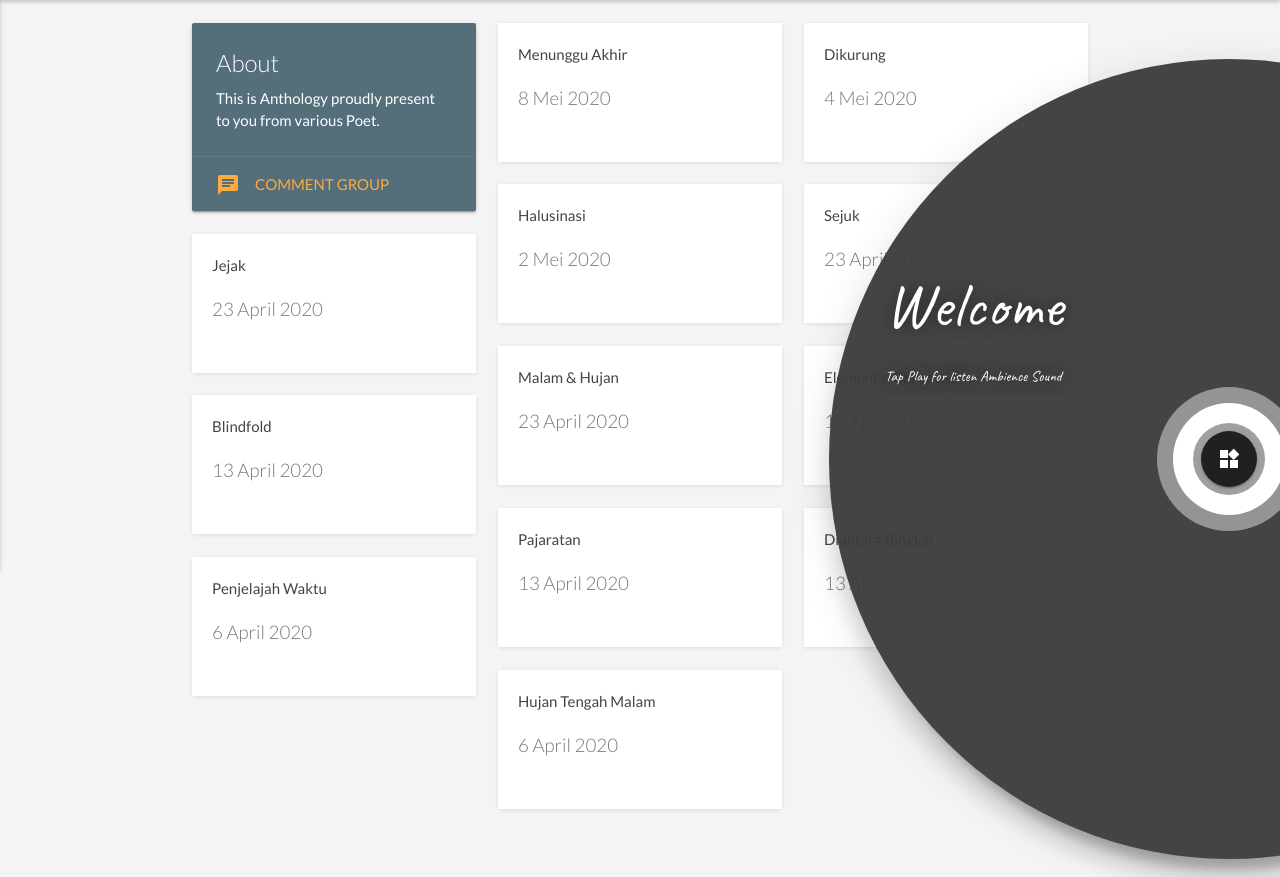
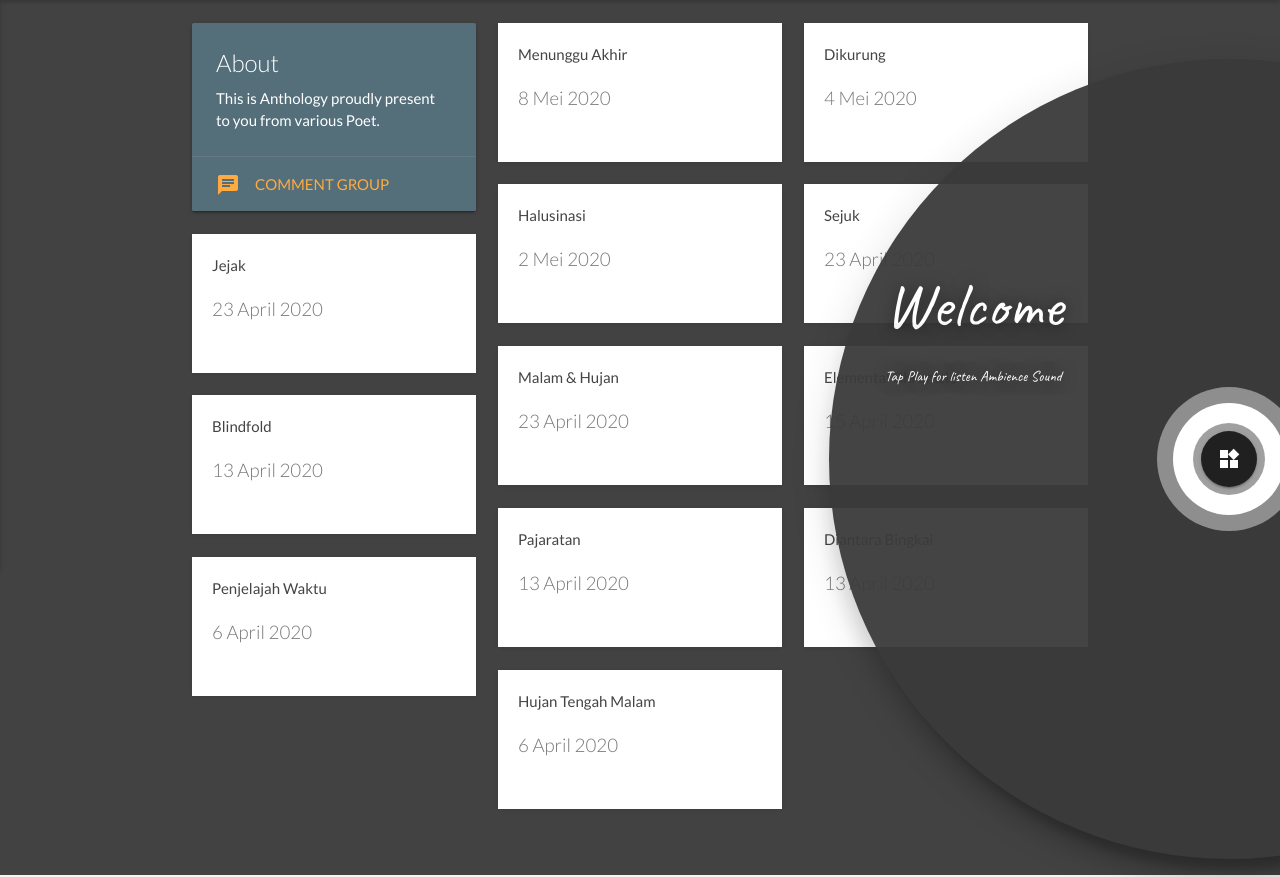
Before and after one commit to taufardh/poetry, a Jekyll site: the page built from index.html, in a window 1280 px wide. Shown: the part 390-1267 px from the top of the page. Built offline with Jekyll 4.4.1, drawn with Linux system fonts in a browser that asks for light colours; comment, search, counter and statistics services are not loaded.

Commit message:
cjamge section color

```diff
--- a/index.html
+++ b/index.html
@@ -4,7 +4,7 @@ title: "Poetry Anthology"
 ---
 
 <!-- Gallery -->
-<div id="portfolio" class="section gray">
+<div id="portfolio" class="section grey darken-3">
   <div class="container">
     <div class="gallery row">
       <div class="col l4 m6 s12 gallery-item gallery-filter all">
```
